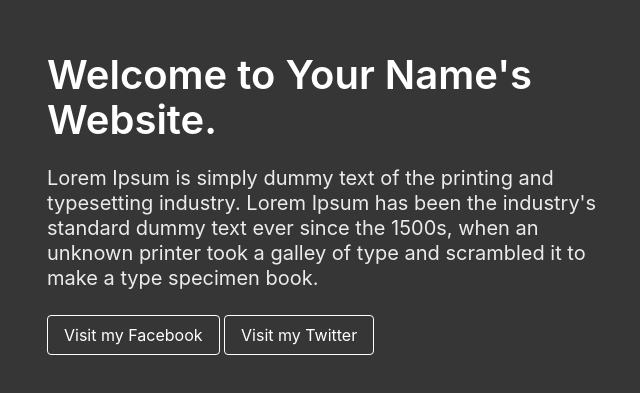
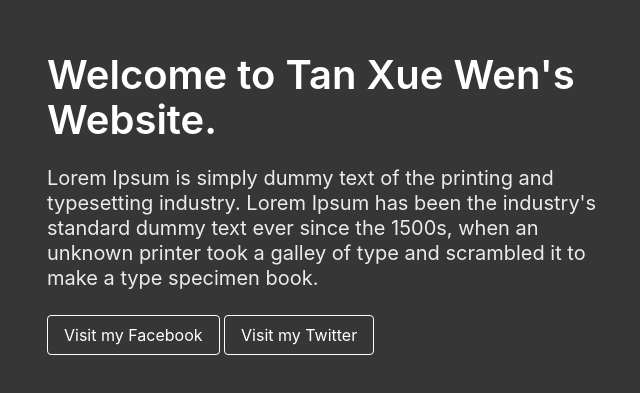
Before and after one commit to 7777xw/tanxuewen.github.io, a plain HTML site: page index.html in a window 1280 px wide. Shown: the part 197-590 px from the top of the page, without its empty margins (311-951 px from the left). Drawn offline with nearby package versions, Linux system fonts and the light colour scheme.

Commit message:
Update index.html

```diff
--- a/index.html
+++ b/index.html
@@ -1,7 +1,7 @@
 <!DOCTYPE html>
 <html>
     <head>
-        <title>Your Name's Website</title>
+        <title>Tan Xue Wen's Website</title>
         <link rel="stylesheet"
             href="https://cdn.jsdelivr.net/npm/bulma@0.9.2/css/bulma.min.css">
         <meta name="viewport" content="width=device-width, initial-scale=1">
@@ -13,7 +13,7 @@
             <div class="columns is-vcentered is-centered">
                 <div class="column is-6">
                     <div class="block">
-                        <h1 class="title is-2">Welcome to Your Name's Website.</h1>
+                        <h1 class="title is-2">Welcome to Tan Xue Wen's Website.</h1>
                     </div>
                     <div class="block">
                         <h2 class="subtitle">Lorem Ipsum is simply dummy text of the printing and typesetting industry. Lorem Ipsum has been the industry's standard dummy text ever since the 1500s, when an unknown printer took a galley of type and scrambled it to make a type specimen book.<br>
```
